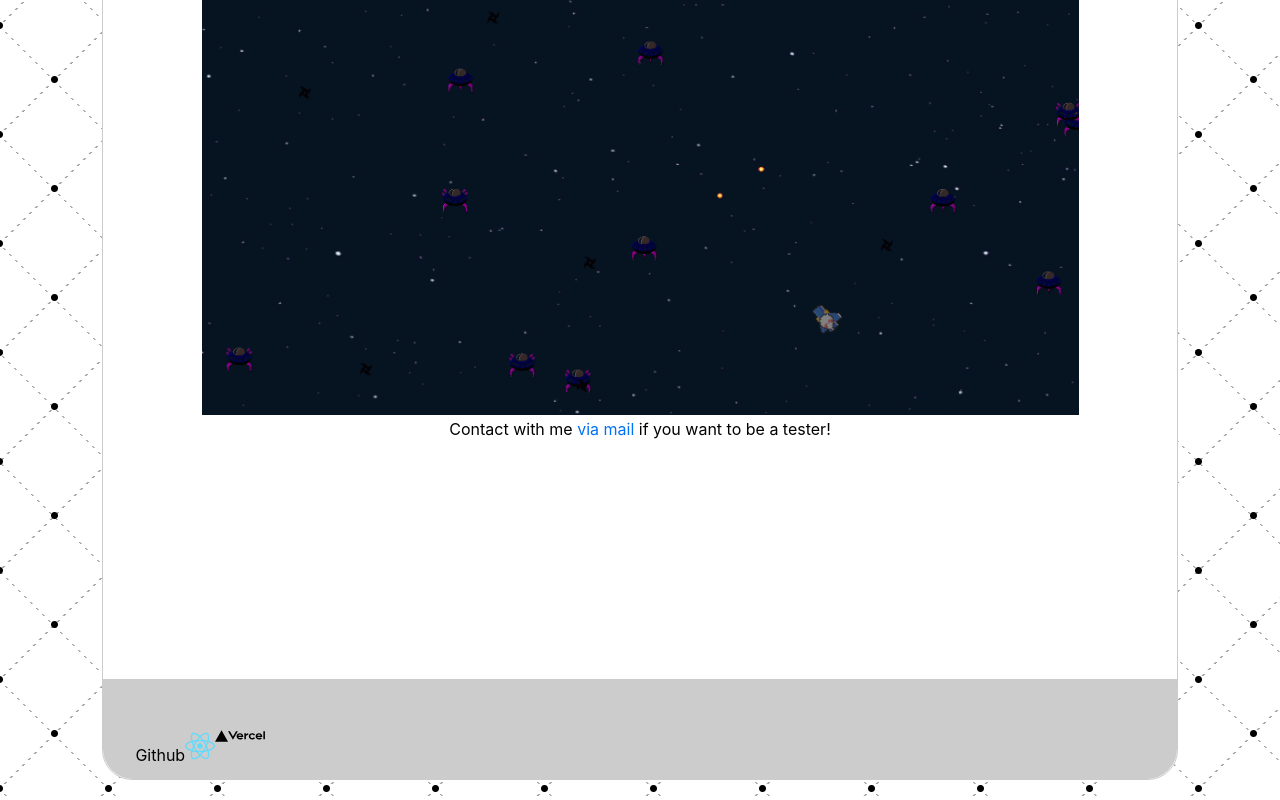
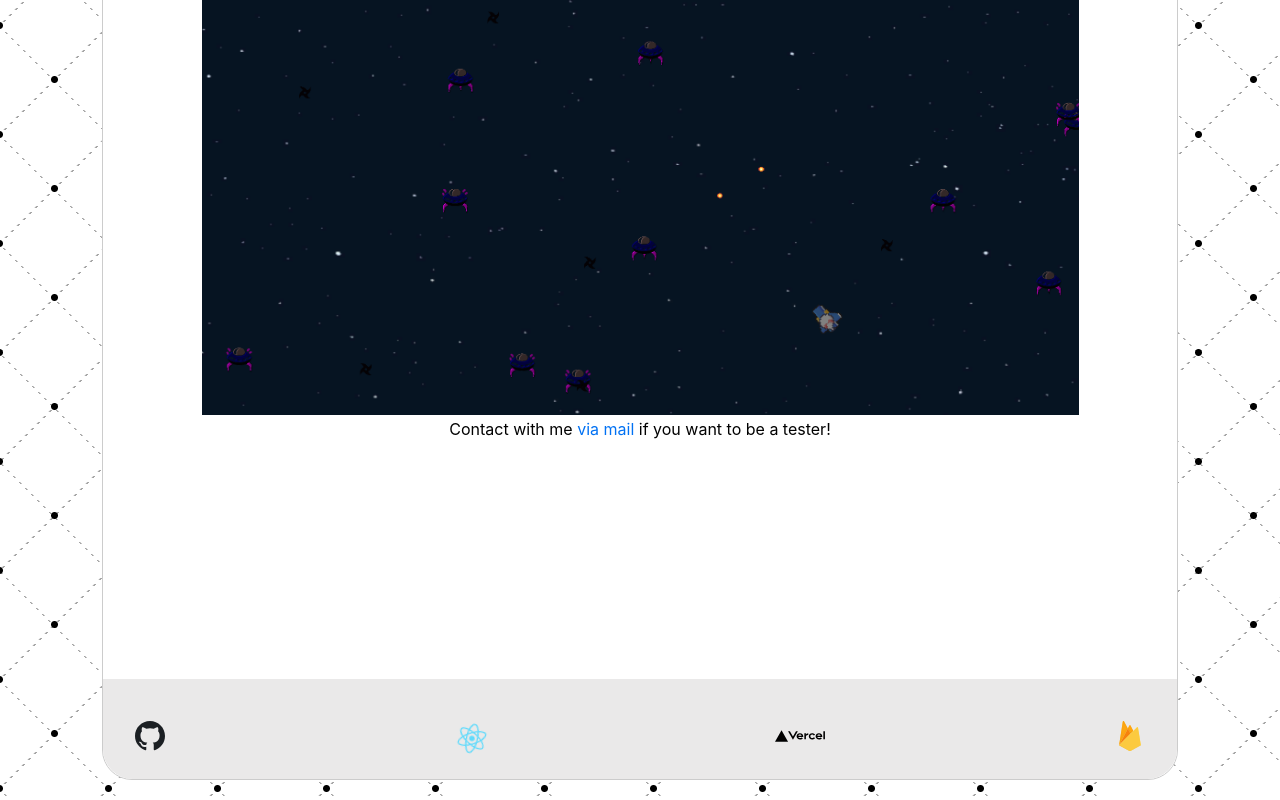
Before and after one commit to gitradonz/HuntZ-website, a Next.js app: page / in a window 1280 px wide. Shown: the part 956-1756 px from the top of the page. Built offline with nearby package versions, Linux system fonts and the light colour scheme.

Commit message:
Added footer images & style

```diff
--- a/pages/index.js
+++ b/pages/index.js
@@ -1,27 +1,26 @@
-import Head from 'next/head'
-import Image from 'next/image'
-import Footer from '../components/footer'
-import Header from '../components/header'
-import styles from '../styles/Home.module.css'
-import styled from 'styled-components'
+import Head from "next/head";
+import Image from "next/image";
+import Footer from "../components/footer";
+import Header from "../components/header";
+import styles from "../styles/Home.module.css";
+import styled from "styled-components";
 
 const StyledTitle = styled.h3`
   font-size: 1.5rem;
   text-align: center;
   justify-content: center;
-`
+`;
 
 const StyledContent = styled.span`
   font-size: 1rem;
   text-align: end;
-`
+`;
 
 const StyledAnchor = styled.a`
   color: #0070f3;
   text-decoration: none;
   font-size: 1rem;
-  `
-
+`;
 
 export default function Home() {
   return (
@@ -39,7 +38,12 @@ export default function Home() {
         <Header style={styles.header} />
         <h1 className={styles.title}>
           {/* Welcome to <span className={styles.span}>HuntZ</span> */}
-          <Image src="/huntzLogo.png" alt="huntzLogo" width={800} height={400} />
+          <Image
+            src="/huntzLogo.png"
+            alt="huntzLogo"
+            width={800}
+            height={400}
+          />
         </h1>
         <div className={styles.main}>
           <StyledTitle>
@@ -47,13 +51,21 @@ export default function Home() {
           </StyledTitle>
         </div>
         <div className={styles.main}>
-        <Image src="/huntzMenu.png" alt="huntzMenuImage" width={877} height={500}/>
-        <Image src="/huntz.png" alt="huntzImage" width={877} height={500}/>
+          <Image
+            src="/huntzMenu.png"
+            alt="huntzMenuImage"
+            width={877}
+            height={500}
+          />
+          <Image src="/huntz.png" alt="huntzImage" width={877} height={500} />
         </div>
         <div className={styles.main}>
-
           <StyledContent>
-            Contact with me <StyledAnchor href="mailto:pabloriosrdn@gmail.com">via mail</StyledAnchor> if you want to be a tester!
+            Contact with me{" "}
+            <StyledAnchor href="mailto:pabloriosrdn@gmail.com">
+              via mail
+            </StyledAnchor>{" "}
+            if you want to be a tester!
           </StyledContent>
         </div>
 
@@ -64,24 +76,49 @@ export default function Home() {
 
         </div> */}
 
-
         <Footer>
+          <div className={styles.footerHome}>
+            <div>
               <a
                 href="https://github.com/gitradonz"
                 target="_blank"
                 rel="noopener noreferrer"
               >
-            Github
+                <Image
+                  src="/github.svg"
+                  alt="gthubImage"
+                  width="30px"
+                  height="30px"
+                />
               </a>
-          <Image src="/react.svg" alt="reactImage" width="30px" height="30px" />
+            </div>
+            <div className={styles.spin}>
+              <Image
+                src="/react.svg"
+                alt="reactImage"
+                width="30px"
+                height="30px"
+              />
+            </div>
+            <div>
               <Image
                 src="/vercel.svg"
                 alt="vercelImage"
                 width="50px"
                 height="50px"
               />
+            </div>
+            <div>
+              <Image
+                src="/firebase.svg"
+                alt="firebaseImage"
+                width="30px"
+                height="30px"
+              />
+            </div>
+          </div>
         </Footer>
       </div>
     </>
-  )
+  );
 }
--- a/styles/Footer.module.css
+++ b/styles/Footer.module.css
@@ -1,6 +1,6 @@
 .footer {
   padding: 2rem;
-  background-color: var(--grayMid);
+  background-color: var(--grayLight);
   border-bottom-left-radius: 30px;
   border-bottom-right-radius: 30px;
   height: 100px;
--- a/styles/Home.module.css
+++ b/styles/Home.module.css
@@ -133,3 +133,9 @@
     font-size: 4rem;
   }
 }
+
+.footerHome {
+  justify-content: space-between;
+  display: flex;
+  align-items: center;
+}
```
Also changed, not shown: public/github.svg (added). Lines whose indentation alone changed are shown as unchanged.
